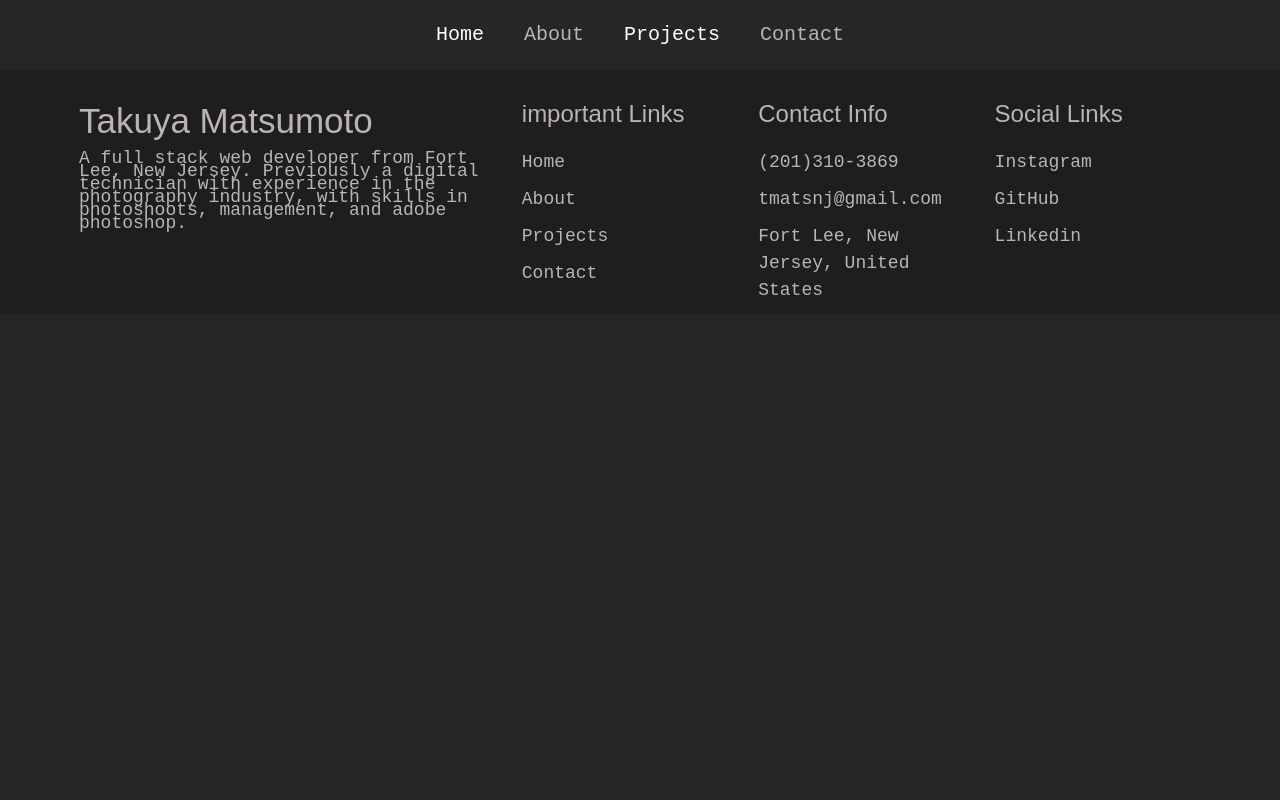
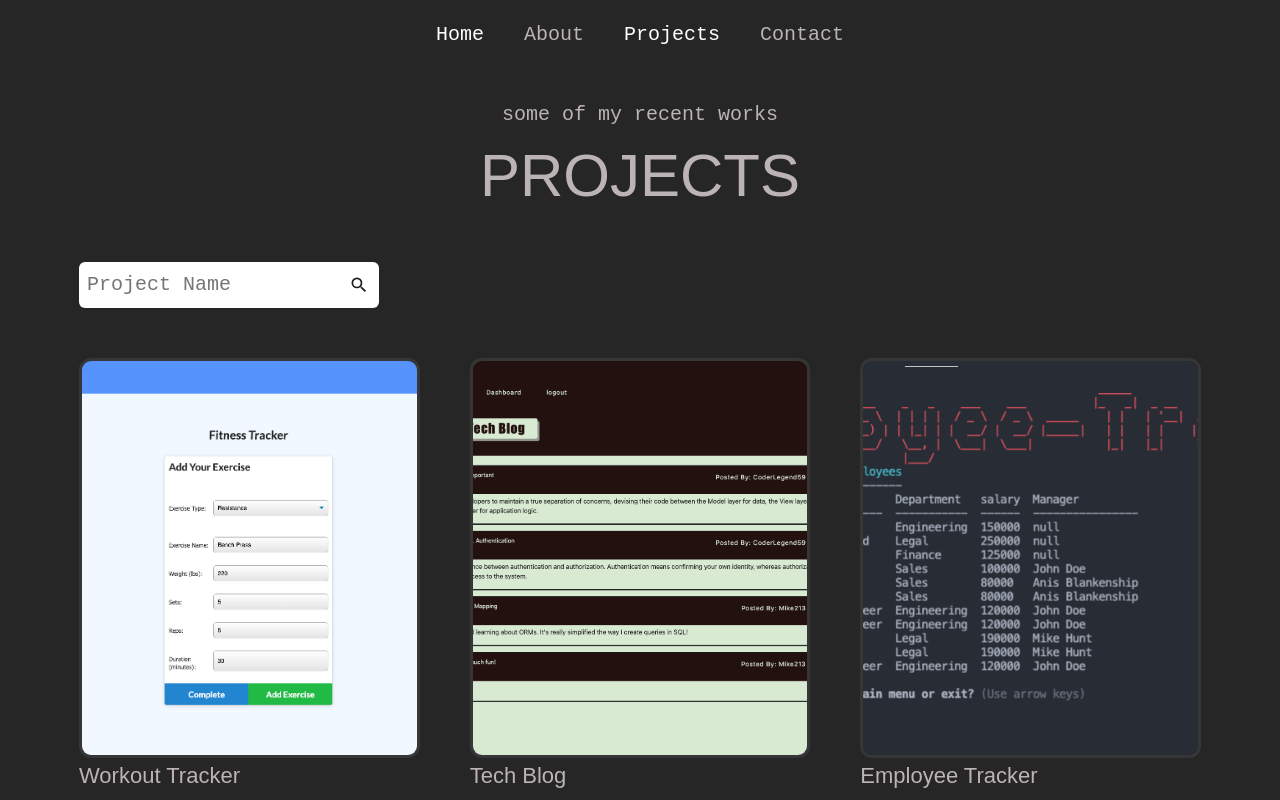
Before and after one commit to TakuyaMats/React-Portfolio, a React (Create React App) app: page /projects in a window 1280 px wide. Shown: the top 800 px of the page. Built offline with nearby package versions, Linux system fonts and the light colour scheme.

Commit message:
added content to my projects page and added search bar.

```diff
--- a/src/pages/Projects.js
+++ b/src/pages/Projects.js
@@ -1,10 +1,97 @@
-import React from 'react'
+import React, { useState, useEffect } from 'react'
+import SectionTitle from '../components/SectionTitle/SectionTitle';
+import ProjectItem from '../components/ProjectItem/ProjectItem';
+import ProjectInfo from '../assets/data/projects';
+import styled from 'styled-components';
+import { MdSearch } from 'react-icons/md'
+
+const ProjectStyles = styled.div`
+    background-color: var(--dark-bg);
+    padding: 10rem 0;
+    .projects__allItems {
+        display: grid;
+        grid-template-columns: repeat(auto-fill, minmax(300px, 1fr));
+        gap: 5rem;
+        margin-top: 5rem;
+    }
+    .projects__searchBar {
+        position: relative;
+        width: 300px;
+        margin-top: 5rem;
+    }
+    .projects__searchBar input {
+        width: 100%;
+        font-size: 2rem;
+        padding: 0.8rem;
+        color: var(--black);
+        border-radius: 6px;
+        outline: none;
+        border: none;
+    }
+    .projects__searchBar .searchIcon {
+        position: absolute;
+        width: 2rem;
+        right: 1rem;
+    }
+    .projects__searchBar .searchIcon path {
+        color: var(--deep-dark);
+    }
+    @media only screen and (max-width: 768px) {
+        .projects__searchBar,
+        .projects__searchBar form,
+        .projects__searchBar input {
+            width: 100%;
+        }
+    }
+`;
 
 function Projects() {
+    const [searchText, setSearchText] = useState('');
+    const [projectData, setProjectData] = useState(ProjectInfo);
+
+    useEffect(() => {
+        if (searchText === '') return;
+        setProjectData(() =>
+            ProjectInfo.filter((item) =>
+                item.name.toLowerCase().match(searchText.toLowerCase())
+            )
+        );
+    },[searchText])
+
+    function handleChange(e) {
+        e.preventDefault();
+        setSearchText(e.target.value);
+        if (!e.target.value.length > 0) {
+            setProjectData(ProjectInfo);
+        }
+    }
+
     return (
-        <div>
-            {/* <h1>This is the projects page</h1> */}
-        </div>
+        <ProjectStyles>
+            <div className="container">
+                <SectionTitle heading="Projects" subheading="some of my recent works" />
+                <div className="projects__searchBar">
+                    <form>
+                        <input type="text"
+                        value={searchText}
+                        onChange={handleChange}
+                        placeholder="Project Name"
+                        />
+                        <MdSearch className="searchIcon"/>
+                    </form>
+                </div>
+                <div className="projects__allItems">
+                    {projectData.map((item) => (
+                        <ProjectItem
+                            key={item.id}
+                            title={item.name}
+                            desc={item.desc}
+                            img={item.img}
+                        />
+                    ))}
+                </div>
+            </div>
+        </ProjectStyles>
     )
 }
 
```
